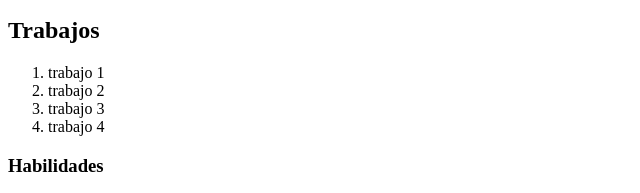
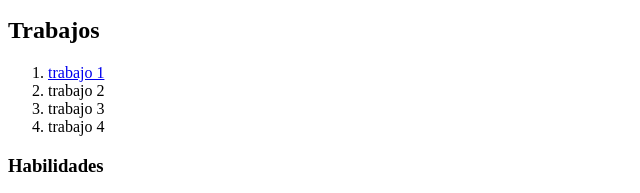
Before and after one commit to UAO-Developers/2022_01_dev_santos_revelo_alvaro_jose, a plain HTML site: page index.html in a window 1280 px wide. Shown: the part 414-607 px from the top of the page, 0-640 px from the left. Drawn offline with Linux system fonts and the light colour scheme.

Commit message:
Update index.html

```diff
--- a/index.html
+++ b/index.html
@@ -28,7 +28,7 @@
        </h2>
          <ol>
             <li>
-               trabajo 1
+               <a href="restaurante.html">trabajo 1</a>
             </li>
             <li>
                trabajo 2
```
